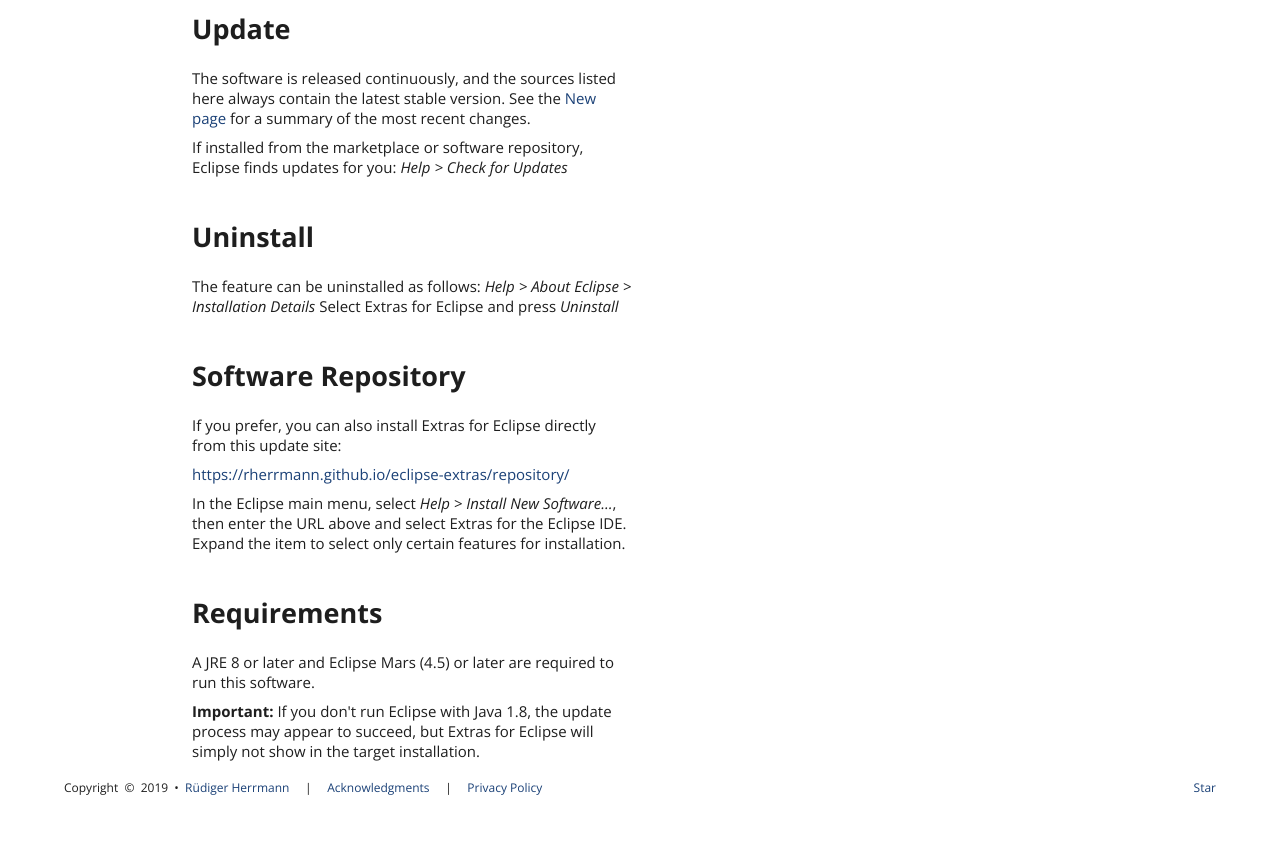
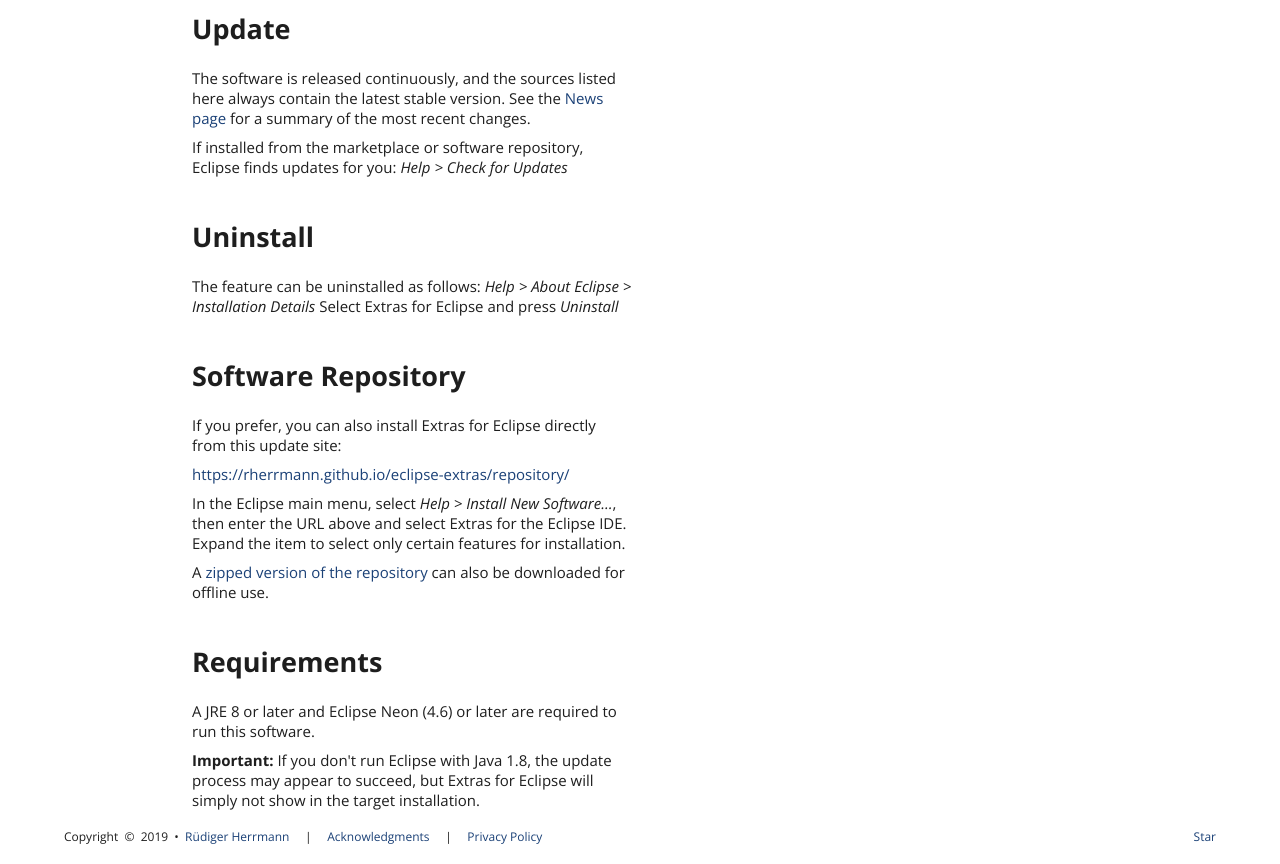
Before and after one commit to rherrmann/eclipse-extras, a Jekyll site: the page built from install.html, in a window 1280 px wide. Shown: the part 320-1184 px from the top of the page. Built offline with Jekyll 4.4.1, drawn with Linux system fonts in a browser that asks for light colours; before the commit the page ends 1135 px from its top, so only the background shows below that.

Commit message:
Add link to zipped repository on 'Install' page

```diff
--- a/install.html
+++ b/install.html
@@ -20,7 +20,7 @@
     <p>
     The software is released continuously, and the sources listed here always contain
     the latest stable version. See the
-    <a href="{{ site.baseurl }}/news">New page</a> for a summary of the most recent changes.
+    <a href="{{ site.baseurl }}/news">News page</a> for a summary of the most recent changes.
     </p>
     <p>
     If installed from the marketplace or software repository, Eclipse finds updates for you:
@@ -40,13 +40,19 @@
     <p>
     <a href="https://rherrmann.github.io/eclipse-extras/repository/">https://rherrmann.github.io/eclipse-extras/repository/</a>
     </p>
+    <p>
     In the Eclipse main menu, select <em>Help > Install New Software…</em>, then enter the URL
     above and select Extras for the Eclipse IDE. Expand the item to select only certain features
     for installation.
+    </p>
+    <p>
+    A <a href="https://rherrmann.github.io/eclipse-extras/repository/eclipse-extras-repository.zip">zipped version of the repository</a>
+    can also be downloaded for offline use.
+    </p>
 
     <h2>Requirements</h2>
     <p>
-    A JRE 8 or later and Eclipse Mars (4.5) or later are required to run this software.
+    A JRE 8 or later and Eclipse Neon (4.6) or later are required to run this software.
     </p>
     <p>
     <strong>Important:</strong> If you don't run Eclipse with Java 1.8, the update process may appear
```
